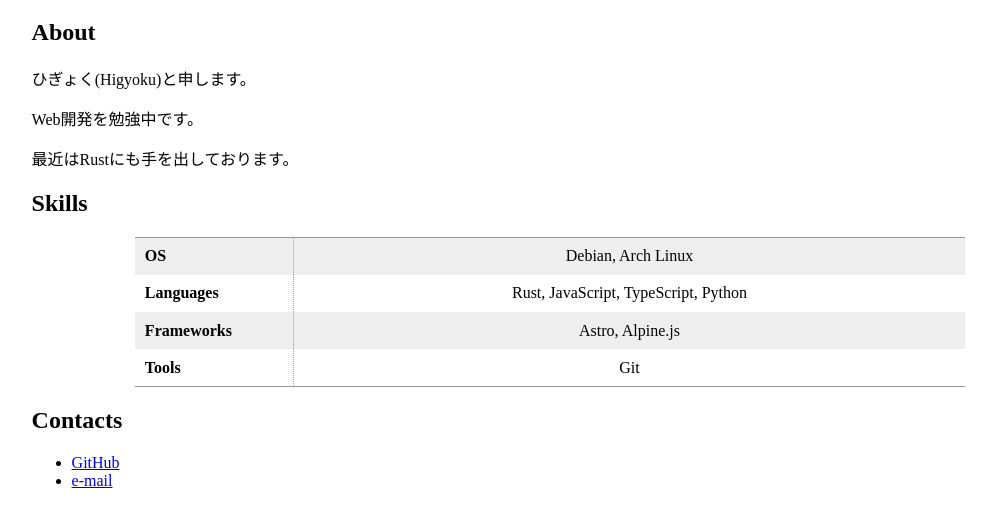
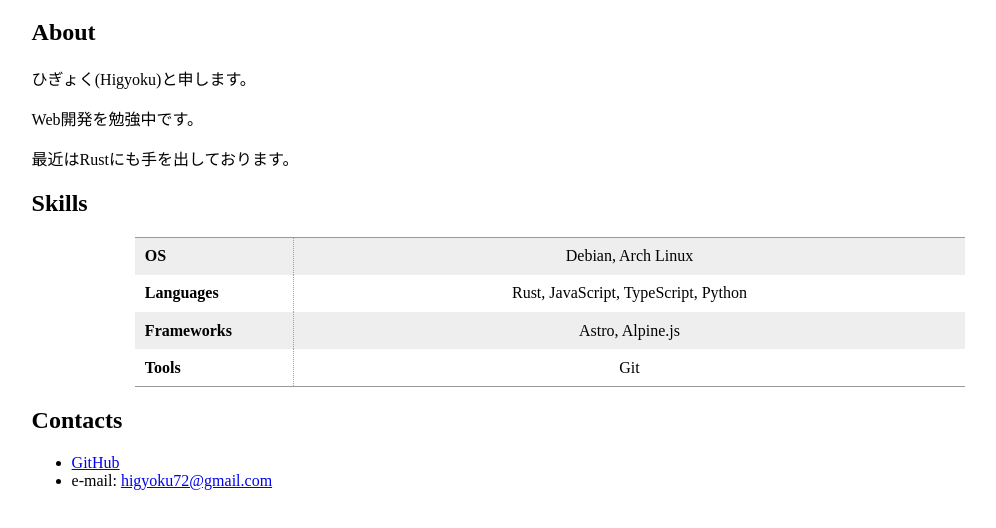
Before and after one commit to Higyoku/higyoku.github.io, an Astro site: page / in a window 1280 px wide. Shown: the part 70-598 px from the top of the page, without its empty margins (90-1086 px from the left). Built offline with nearby package versions, Linux system fonts and the light colour scheme; Astro itself is replaced by a stand-in of ours.

Commit message:
Update mypaage.astro

```diff
--- a/src/components/mypaage.astro
+++ b/src/components/mypaage.astro
@@ -33,7 +33,7 @@
     <a href="https://github.com/Higyoku">GitHub</a>
   </li>
   <li>
-    <a href="mailto:higyoku72@gmail.com">e-mail</a>
+    e-mail: <a href="mailto:higyoku72@gmail.com">higyoku72@gmail.com</a>
   </li>
 </ul>
 
```
